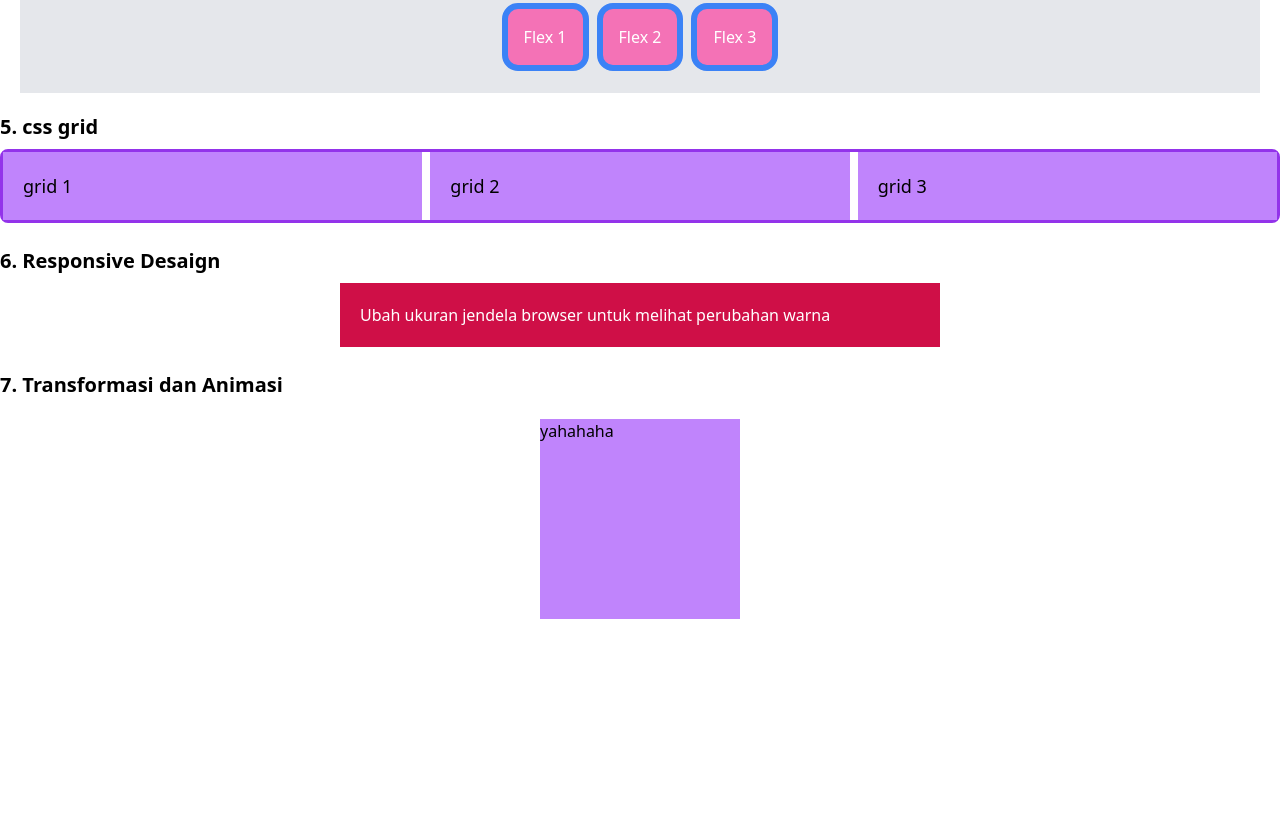
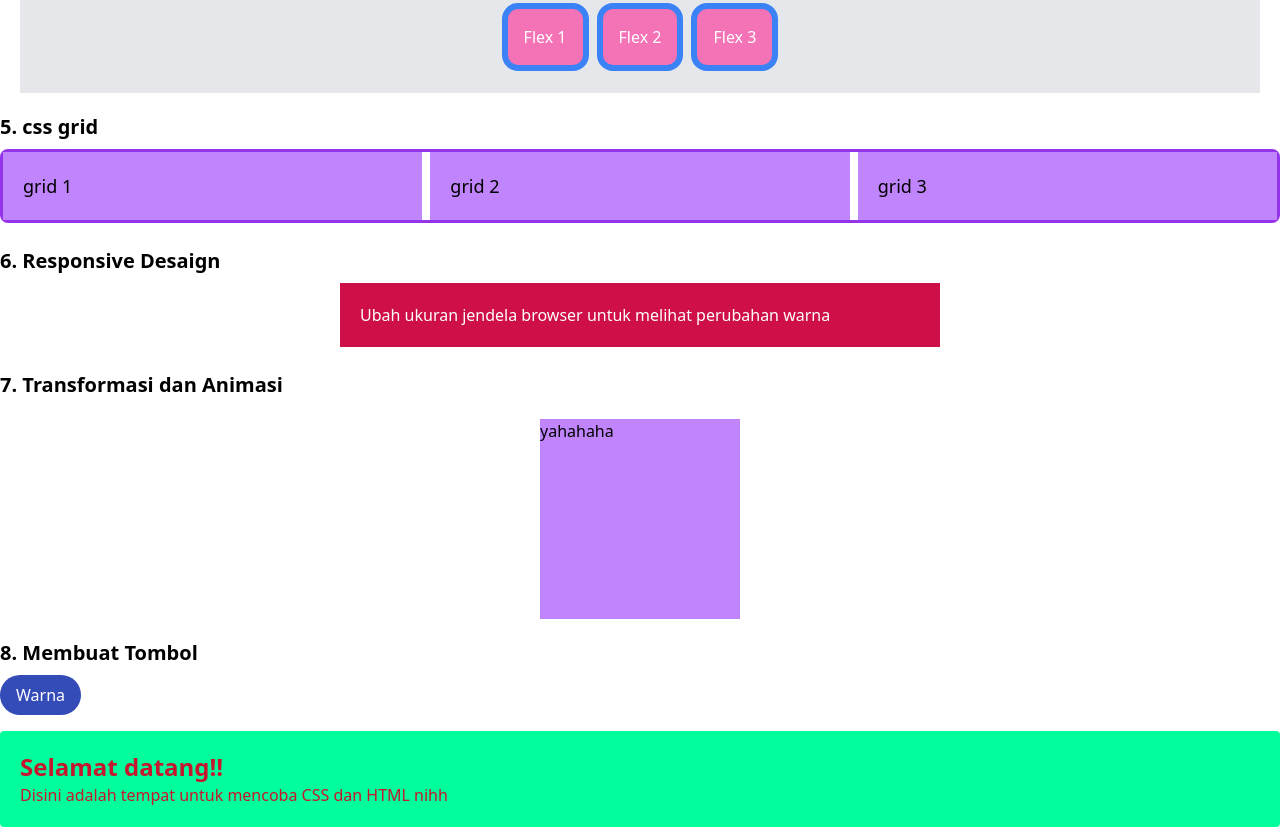
Before and after one commit to fadhilabi22/latihan-perbandingan-css-tailwind-1124160100, a website: page tailwind/tailwind.html in a window 1280 px wide. Shown: the part 571-1398 px from the top of the page. Before the commit the page ends 1210 px from the top, so only its background shows below. Drawn offline with Linux system fonts and the light colour scheme.

Commit message:
menambahkan tombol

```diff
--- a/tailwind/tailwind.html
+++ b/tailwind/tailwind.html
@@ -42,5 +42,15 @@
   <!-- Animated Box -->
   <h2 class="text-xl font-semibold mb-2">7. Transformasi dan Animasi</h2>
   <div class="w-[200px] h-[200px] bg-purple-400 mx-auto my-5 transition-transform duration-500 hover:rotate-[20deg] hover:scale-125 hover:bg-indigo-700 hover:rounded-2xl hover:border-2 hover:border-[#FF0B55]">yahahaha</div>
+
+   <!-- Membuat Tombol dan Container -->
+  <h2 class="text-xl font-semibold mb-2">8. Membuat Tombol</h2>
+  <input type="checkbox" id="warna-toggle" class="hidden peer">
+  <label for="warna-toggle" class="inline-block bg-[#344CB7] text-white px-4 py-2 rounded-full cursor-pointer mb-4">Warna</label>
+  <div class="peer-checked:bg-black peer-checked:text-white transition-all duration-300 bg-[#00FF9C] text-[#C5172E] p-5 rounded">
+    <h1 class="text-2xl font-bold">Selamat datang!!</h1>
+    <p class="text-base">Disini adalah tempat untuk mencoba CSS dan HTML nihh</p>
+  </div>
+
 </body>
 </html>
```
Also changed, not shown: tailwind/dist/output.css.
